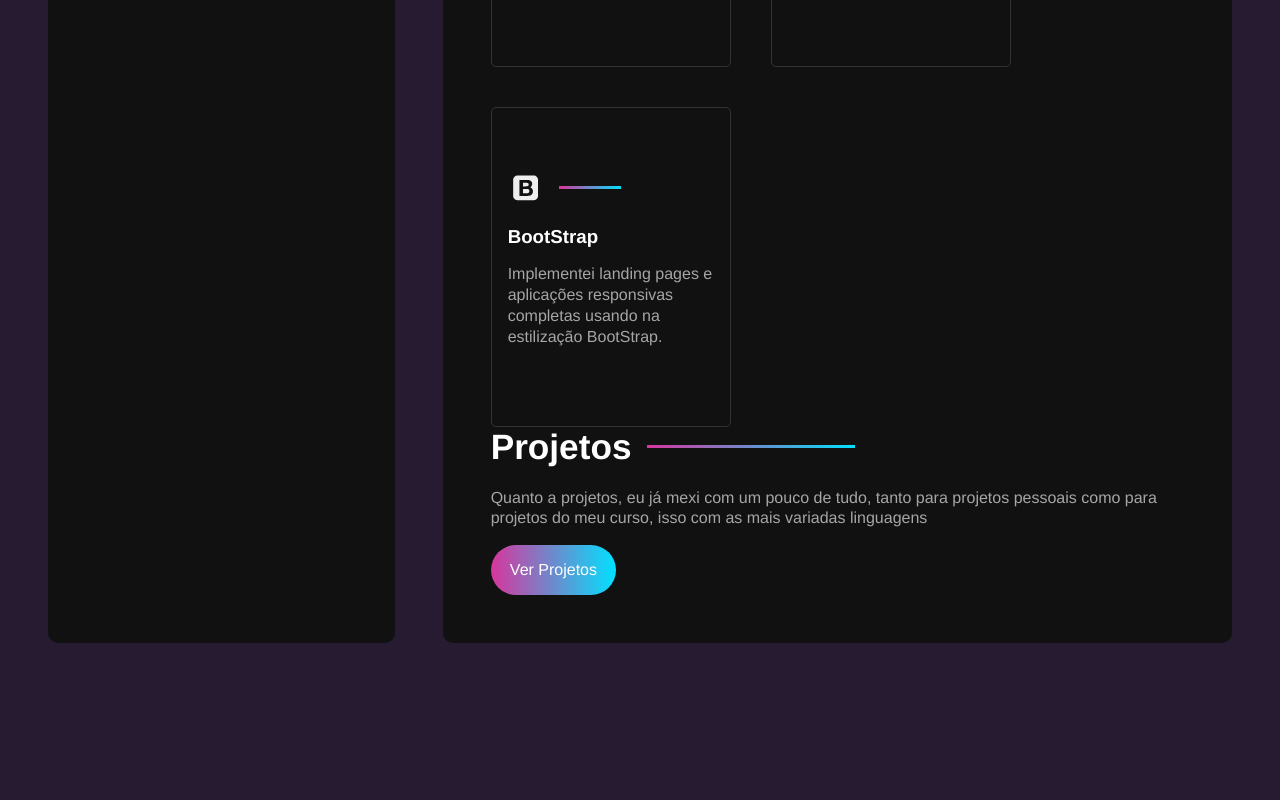
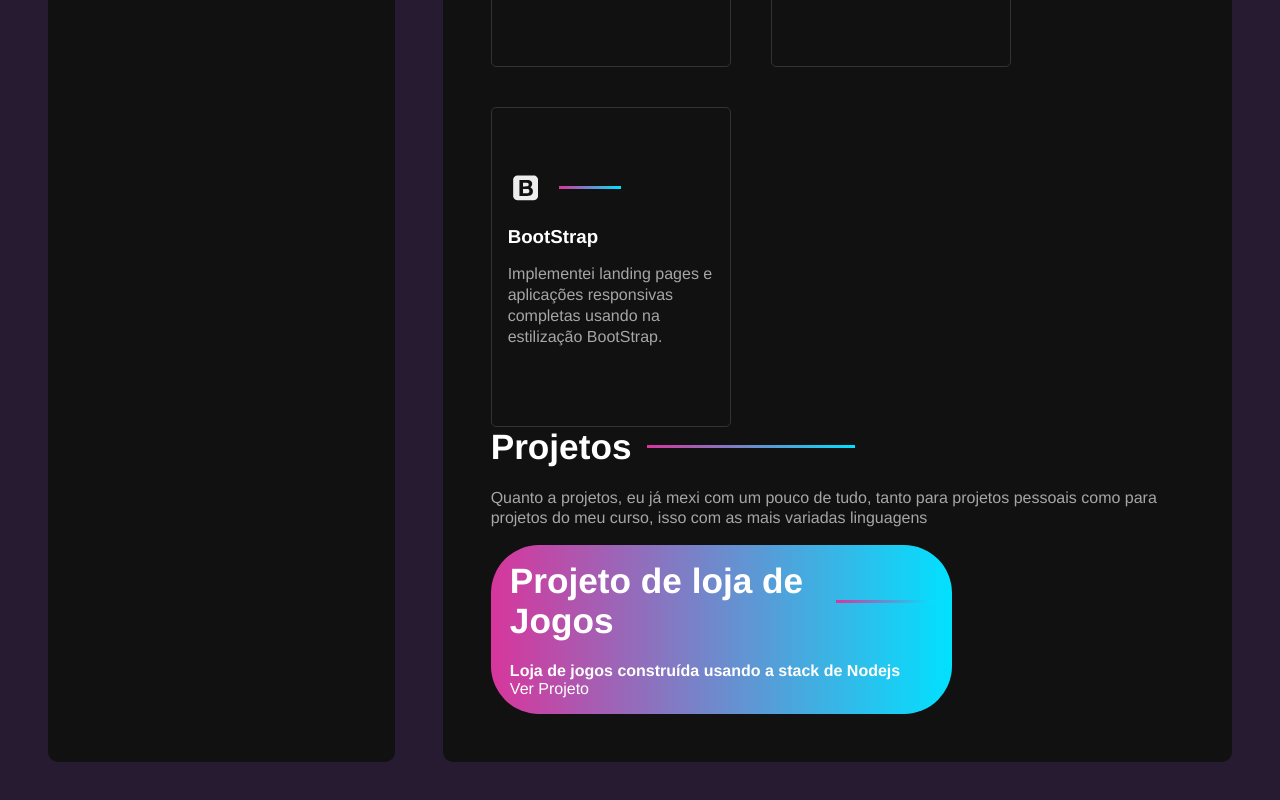
Before and after one commit to DanielVbrn/portfolio, a React (Vite) app: page / in a window 1280 px wide. Shown: the part 1854-2654 px from the top of the page. Before the commit the page ends 2545 px from the top, so only its background shows below. Built offline with nearby package versions, Linux system fonts and the light colour scheme.

Commit message:
atualizando projetos

```diff
--- a/src/components/ProjectsContainer.jsx
+++ b/src/components/ProjectsContainer.jsx
@@ -9,8 +9,10 @@
         para projetos do meu curso, isso com as mais variadas linguagens
       </p>
 
-      <a href="https://github.com/DanielVbrn/ifpi-ads-projeto-integrador/tree/master/App_Stageo" className='btn'>
-        Ver Projetos
+      <a href="https://front-chi-six.vercel.app/" className='btn'>
+        <h2>Projeto de loja de Jogos</h2>
+        <h4>Loja de jogos construída usando a stack de Nodejs</h4>
+        Ver Projeto
       </a>
     </section>
   )
```
